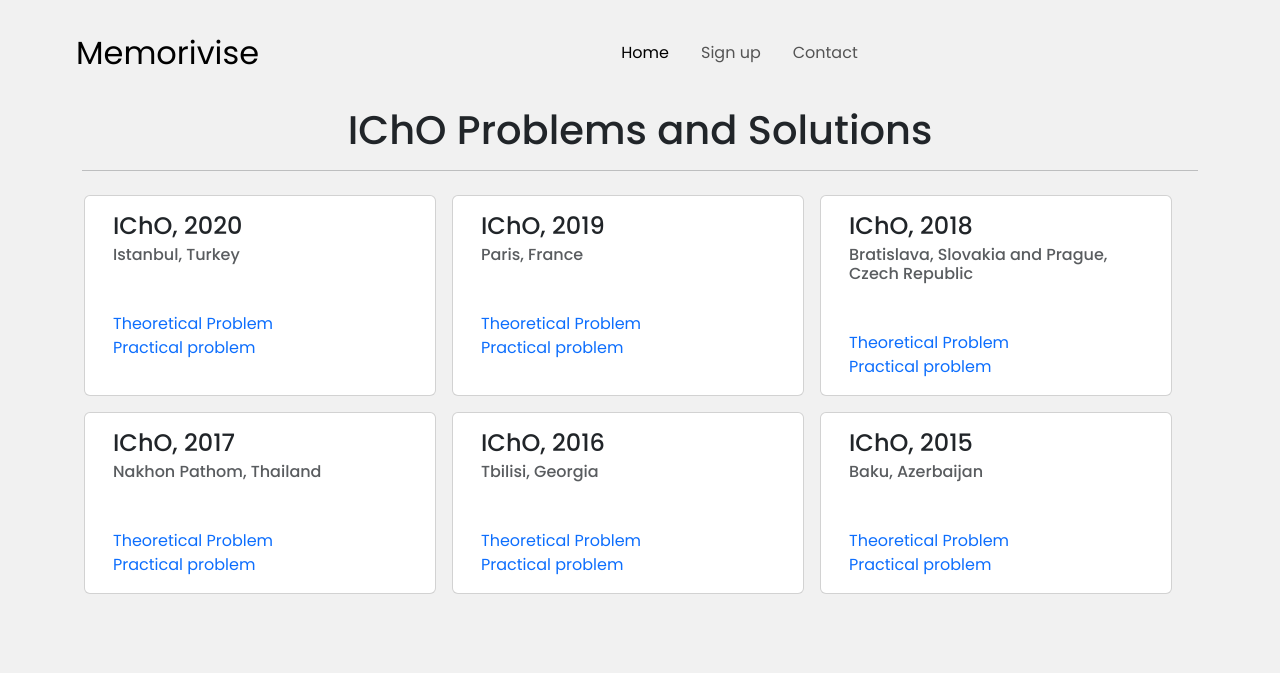
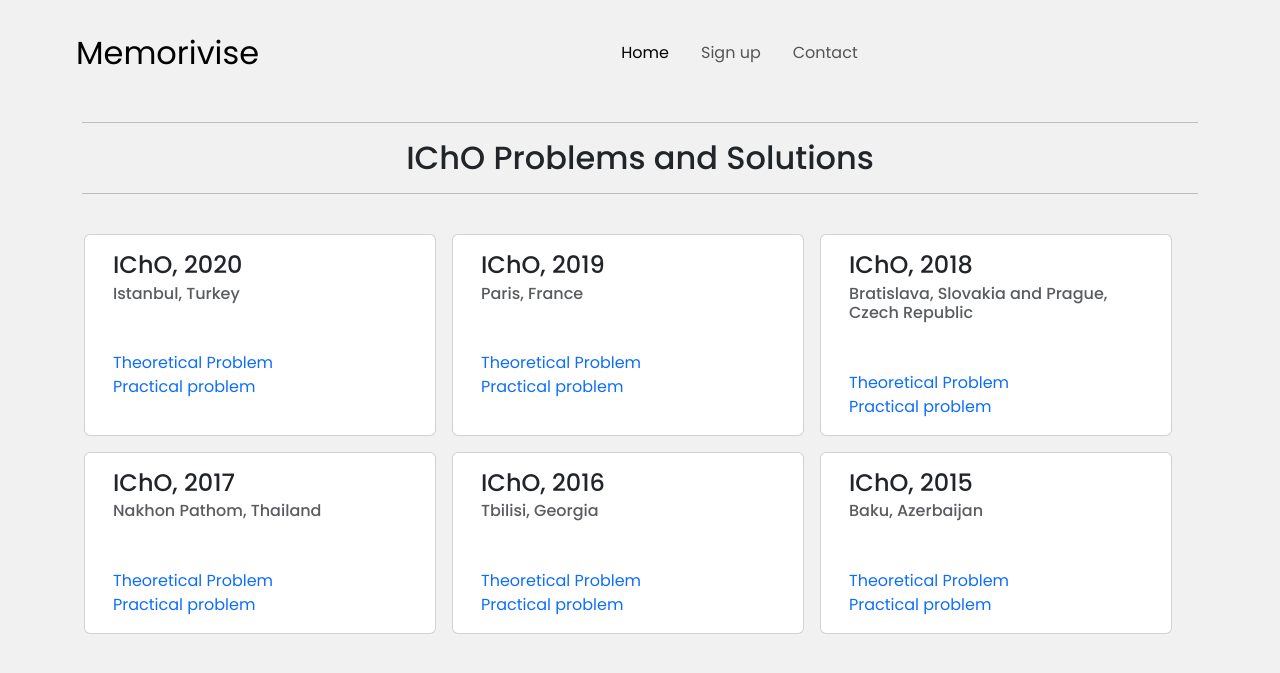
Before and after one commit to Anuj-Khadka/Memorivise, a Flask app: page /chemistry in a window 1280 px wide. Shown: the top 673 px of the page. Run offline with Flask 3, Linux system fonts and the light colour scheme.

Commit message:
update chemistry UI

```diff
--- a/memorivise/templates/chemistry.html
+++ b/memorivise/templates/chemistry.html
@@ -4,17 +4,19 @@
 
 <body>
   <div class="container">
-        <header>
-            <h1 class="text-center">IChO Problems and Solutions</h1>
-        </header>
     <hr />
-        <div class="container-fluid row mt-4 d-flex gap-3 justify-content-center">
+    <h2 class="text-center">IChO Problems and Solutions</h2>
+    <hr />
+    <div class="container-fluid row py-4 mb-5 d-flex gap-3 justify-content-center">
       <div class="col-lg-4 card" style="width: 22rem" id="classes">
         <div class="card-body">
           <h4 class="card-title">IChO, 2020</h4>
           <h6 class="card-subtitle mb-5 text-muted">Istanbul, Turkey</h6>
-                    <a href="..\static\document\chemistry\IChO-2020-Problems.pdf" class="card-link">Theoretical
-                        Problem</a><br>
+          <a
+            href="..\static\document\chemistry\IChO-2020-Problems.pdf"
+            class="card-link"
+            >Theoretical Problem</a
+          ><br />
           <a href="#" class="card-link"> Practical problem</a>
         </div>
       </div>
@@ -23,21 +25,37 @@
         <div class="card-body">
           <h4 class="card-title">IChO, 2019</h4>
           <h6 class="card-subtitle mb-5 text-muted">Paris, France</h6>
-                    <a href="..\static\document\chemistry\IChO2019_TheoreticalTasks_official.pdf"
-                        class="card-link">Theoretical Problem</a><br>
-                    <a href="..\static\document\chemistry\IChO2019_PracticalTasks_official.pdf" class="card-link">
-                        Practical problem</a>
+          <a
+            href="..\static\document\chemistry\IChO2019_TheoreticalTasks_official.pdf"
+            class="card-link"
+            >Theoretical Problem</a
+          ><br />
+          <a
+            href="..\static\document\chemistry\IChO2019_PracticalTasks_official.pdf"
+            class="card-link"
+          >
+            Practical problem</a
+          >
         </div>
       </div>
 
       <div class="col-lg-4 card" style="width: 22rem" id="classes">
         <div class="card-body">
           <h4 class="card-title">IChO, 2018</h4>
-                    <h6 class="card-subtitle mb-5 text-muted">Bratislava, Slovakia and Prague, Czech Republic</h6>
-                    <a href="..\static\document\chemistry\Theoretical-Problems-50-IChO_final_sol.pdf"
-                        class="card-link">Theoretical Problem</a><br>
-                    <a href="..\static\document\chemistry\Practical-Problems-50-IChO_final_sol.pdf" class="card-link">
-                        Practical problem</a>
+          <h6 class="card-subtitle mb-5 text-muted">
+            Bratislava, Slovakia and Prague, Czech Republic
+          </h6>
+          <a
+            href="..\static\document\chemistry\Theoretical-Problems-50-IChO_final_sol.pdf"
+            class="card-link"
+            >Theoretical Problem</a
+          ><br />
+          <a
+            href="..\static\document\chemistry\Practical-Problems-50-IChO_final_sol.pdf"
+            class="card-link"
+          >
+            Practical problem</a
+          >
         </div>
       </div>
 
@@ -45,10 +63,17 @@
         <div class="card-body">
           <h4 class="card-title">IChO, 2017</h4>
           <h6 class="card-subtitle mb-5 text-muted">Nakhon Pathom, Thailand</h6>
-                    <a href="..\static\document\chemistry\IChO2017_TheoreticalTasks.pdf" class="card-link">Theoretical
-                        Problem</a><br>
-                    <a href="..\static\document\chemistry\IChO2017_PracticalTasks.pdf" class="card-link"> Practical
-                        problem</a>
+          <a
+            href="..\static\document\chemistry\IChO2017_TheoreticalTasks.pdf"
+            class="card-link"
+            >Theoretical Problem</a
+          ><br />
+          <a
+            href="..\static\document\chemistry\IChO2017_PracticalTasks.pdf"
+            class="card-link"
+          >
+            Practical problem</a
+          >
         </div>
       </div>
 
@@ -56,10 +81,17 @@
         <div class="card-body">
           <h4 class="card-title">IChO, 2016</h4>
           <h6 class="card-subtitle mb-5 text-muted">Tbilisi, Georgia</h6>
-                    <a href="..\static\document\chemistry\IChO2016_theory_public.pdf" class="card-link">Theoretical
-                        Problem</a><br>
-                    <a href="..\static\document\chemistry\IChO2016_practical_public.pdf" class="card-link"> Practical
-                        problem</a>
+          <a
+            href="..\static\document\chemistry\IChO2016_theory_public.pdf"
+            class="card-link"
+            >Theoretical Problem</a
+          ><br />
+          <a
+            href="..\static\document\chemistry\IChO2016_practical_public.pdf"
+            class="card-link"
+          >
+            Practical problem</a
+          >
         </div>
       </div>
 
@@ -67,12 +99,14 @@
         <div class="card-body">
           <h4 class="card-title">IChO, 2015</h4>
           <h6 class="card-subtitle mb-5 text-muted">Baku, Azerbaijan</h6>
-                    <a href="..\static\document\chemistry\47th_IChO-Theoretical_Official_English_Version_for_students_final.pdf"
-                        class="card-link">Theoretical Problem</a><br>
+          <a
+            href="..\static\document\chemistry\47th_IChO-Theoretical_Official_English_Version_for_students_final.pdf"
+            class="card-link"
+            >Theoretical Problem</a
+          ><br />
           <a href="#" class="card-link"> Practical problem</a>
         </div>
       </div>
-
     </div>
   </div>
 </body>
```
Lines whose indentation alone changed are shown as unchanged.
